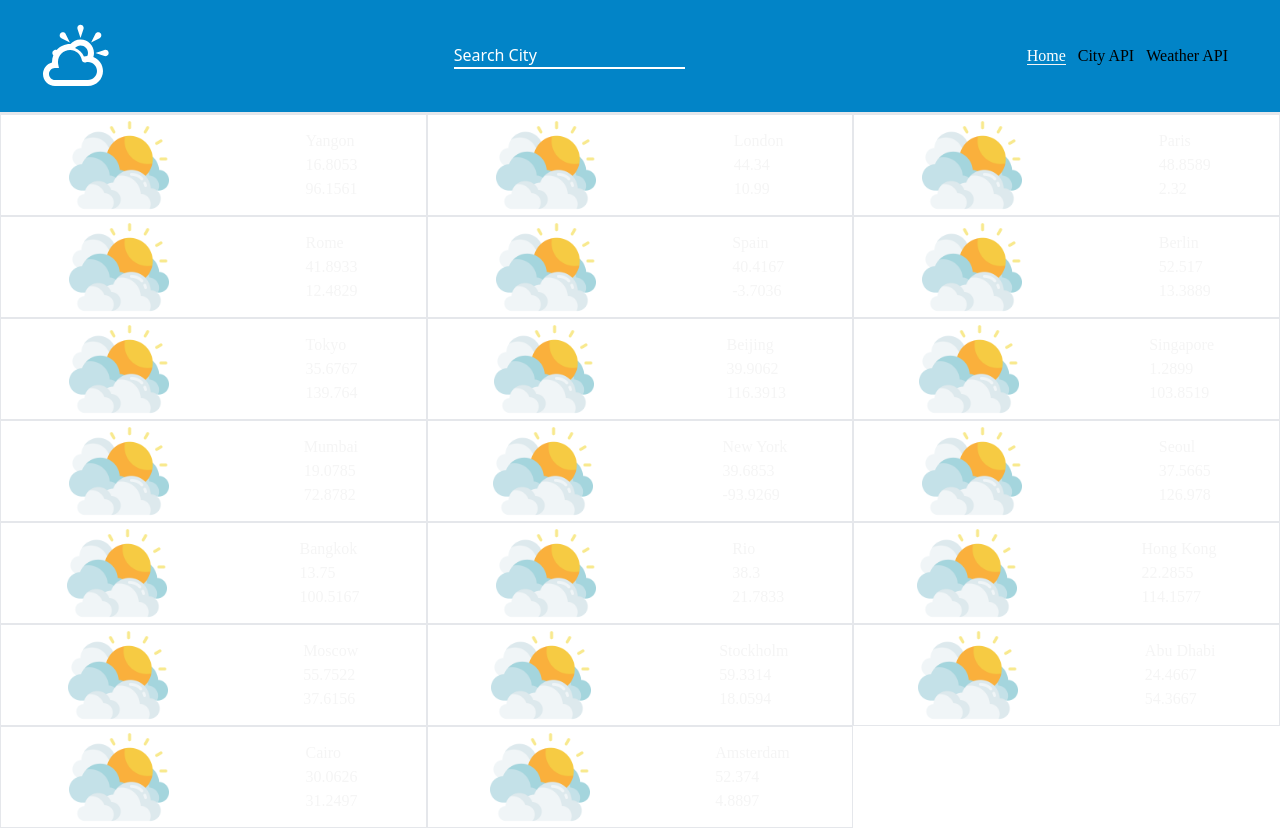
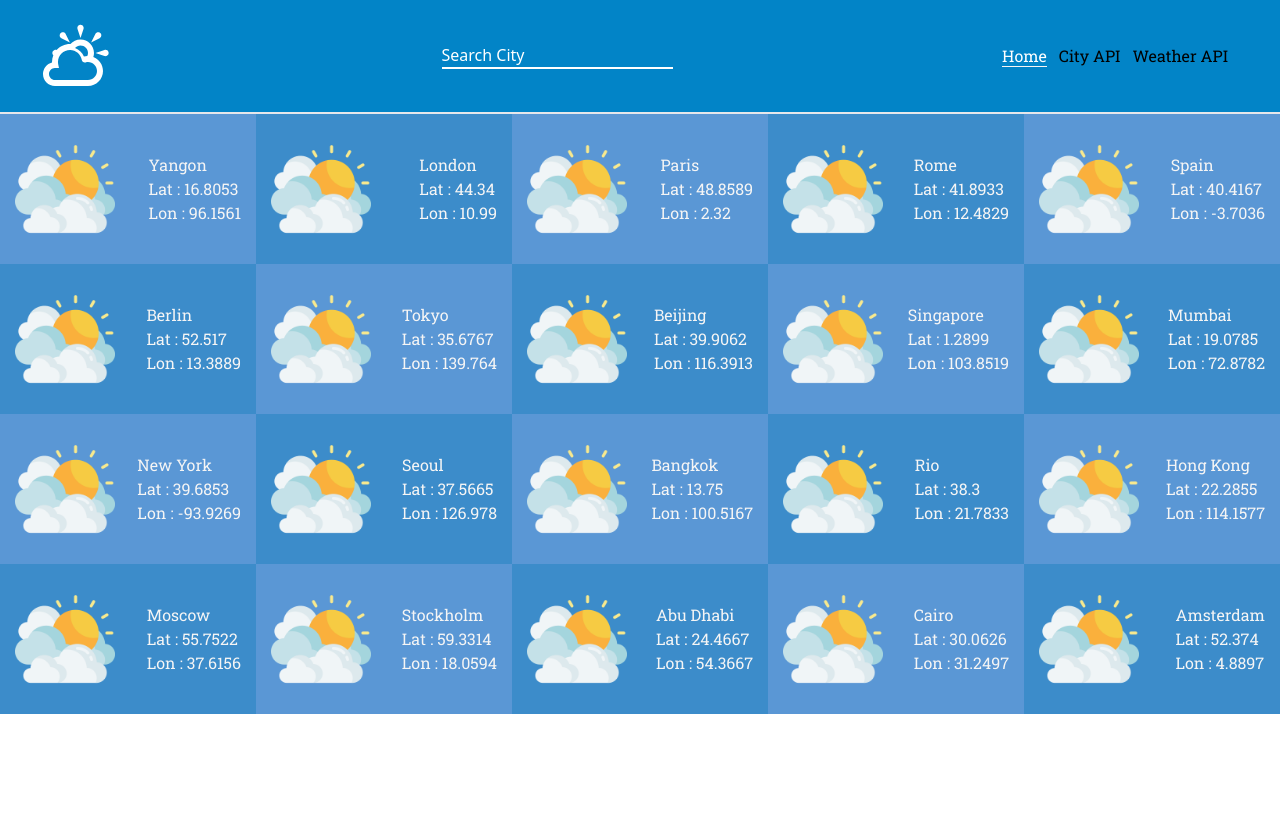
Before and after one commit to HtetWaiYan7191/weather-app, a React (Create React App) app: page / in a window 1280 px wide. After the commit the page ends 800 px from the top, so only its background shows below. Built offline with nearby package versions, Linux system fonts and the light colour scheme; a web font is replaced by a local one.

Commit message:
Styling and update structure

```diff
--- a/src/App.js
+++ b/src/App.js
@@ -1,11 +1,15 @@
 import React from 'react';
 import { Routes, Route } from 'react-router-dom';
 import Home from './components/Home';
+import Details from './components/Details';
+import SearchPage from './components/SearchPage';
 
 const App = () => (
 
   <Routes>
     <Route path="/" element={<Home />} />
+    <Route path="/details/:name/:lat/:lon" element={<Details />} />
+    <Route path="/search/:name" element={<SearchPage />} />
   </Routes>
 
 );
--- a/src/components/CityCard.js
+++ b/src/components/CityCard.js
@@ -1,21 +1,23 @@
-import React from 'react'
+import React from 'react';
+import { Link } from 'react-router-dom';
 import cloudImage from '../assets/cloudImage.png';
 
-
-function CityCard ({city}) {
-
-    return(
-        <div className='city-card flex justify-around border  border-1 items-center'>
+function CityCard({ city }) {
+  return (
+    <Link to={{ pathname: `/details/${city.name}/${city.lat}/${city.lon}` }} className='link-wrapper'>
+      <div className="city-card flex justify-between items-center">
         <figure>
           <img src={cloudImage} width="100px" />
         </figure>
         <ul className="weather-info flex flex-col">
           <li>{city.name}</li>
-                    <li>{city.lat}</li>
-                    <li>{city.lon}</li>
+          <li>Lat : {city.lat}</li>
+          <li>Lon : {city.lon}</li>
         </ul>
       </div>
-    )
+    </Link>
+
+  );
 }
 
-export default CityCard
+export default CityCard;
--- a/src/components/Home.js
+++ b/src/components/Home.js
@@ -3,14 +3,11 @@ import citiesData from '../redux/citiesData';
 import CityCard from './CityCard';
 import '../styles/Home.css';
 
-function Home () {
-
-
-
+function Home() {
   return (
-    <div className='city-container grid grid-cols-3'>
-        {citiesData.map((city) => <CityCard key={city.name} city={city}/>)}
+    <div className="city-container grid grid-cols-5">
+      {citiesData.map((city) => <CityCard key={city.name} city={city} />)}
     </div>
-  )
+  );
 }
 export default Home;
--- a/src/components/Navbar.js
+++ b/src/components/Navbar.js
@@ -1,25 +1,34 @@
-import React from 'react'
-import { NavLink } from 'react-router-dom'
-import {TiWeatherPartlySunny} from 'react-icons/ti'
+import React, { useState } from 'react';
+import { NavLink, useNavigate, Link } from 'react-router-dom';
+import { TiWeatherPartlySunny } from 'react-icons/ti';
 import '../styles/Navbar.css';
-import { Link } from 'react-router-dom';
+
+import { fetchSearchCity } from '../redux/city/citySlice';
 
 const Navbar = () => {
+  const [inputSearch, setInputSearch] = useState('');
+  const navigate = useNavigate();
+
+  const handleSubmit = (e) => {
+    e.preventDefault();
+    navigate(`/search/${inputSearch}`);
+    setInputSearch('');
+  };
   return (
-    <nav className='flex justify-between px-10 py-5 items-center border-b-2 bg-sky-600'>
-        <div className=' logo-container'>
-            <TiWeatherPartlySunny className='text-7xl text-white'/>
-        </div>
-        <form>
-            <input placeholder='Search City' className=' outline-none border-b-2 border-b-white bg-inherit placeholder:text-white'/>
-        </form>
-        <ul className='flex'>
-            <li className='me-3'><NavLink to="/">Home</NavLink></li>
-            <li className='me-3'><Link to="/" target='blank'>City API</Link></li>
-            <li className='me-3'><Link to="/" target='blank'>Weather API</Link></li>
-        </ul>
+    <nav className="flex justify-between px-10 py-5 items-center border-b-2 bg-sky-600">
+      <div className=" logo-container">
+        <TiWeatherPartlySunny className="text-7xl text-white" />
+      </div>
+      <form onSubmit={handleSubmit}>
+        <input placeholder="Search City" value={inputSearch} onChange={(e) => setInputSearch(e.target.value)} className=" outline-none border-b-2 border-b-white bg-inherit placeholder:text-white" />
+      </form>
+      <ul className="flex">
+        <li className="me-3"><NavLink to="/">Home</NavLink></li>
+        <li className="me-3"><Link to="/" target="blank">City API</Link></li>
+        <li className="me-3"><Link to="/" target="blank">Weather API</Link></li>
+      </ul>
     </nav>
-  )
-}
+  );
+};
 
-export default Navbar
+export default Navbar;
```
Lines whose indentation alone changed are shown as unchanged.
